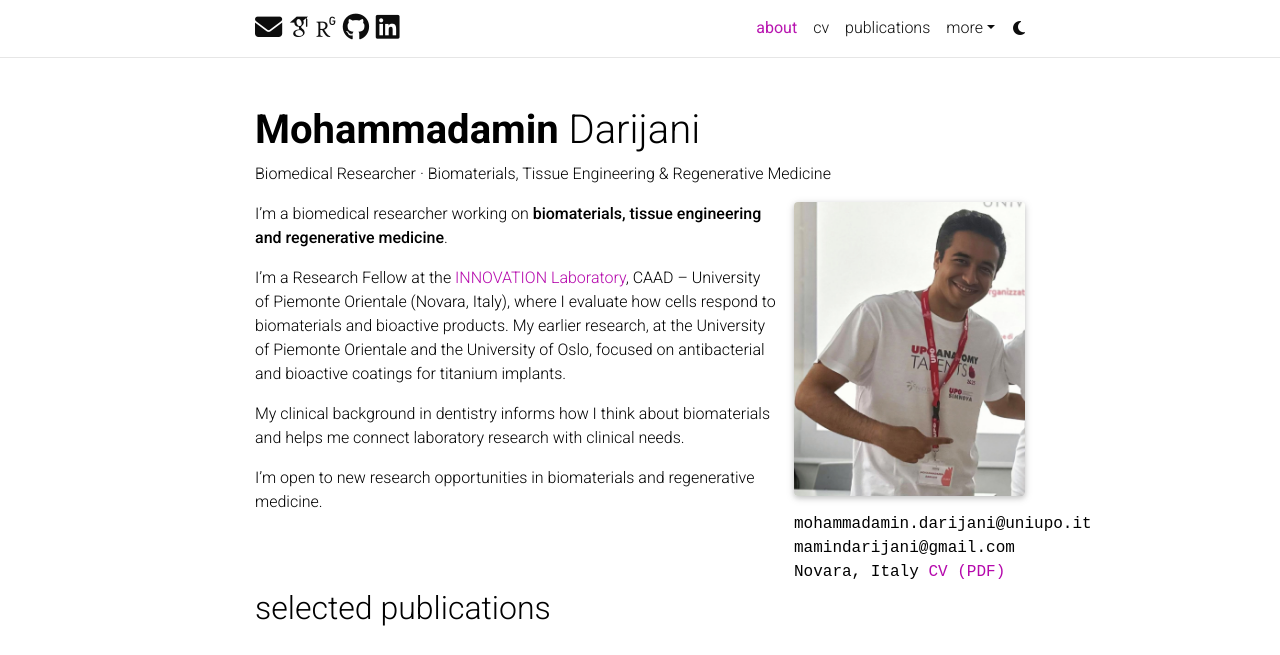
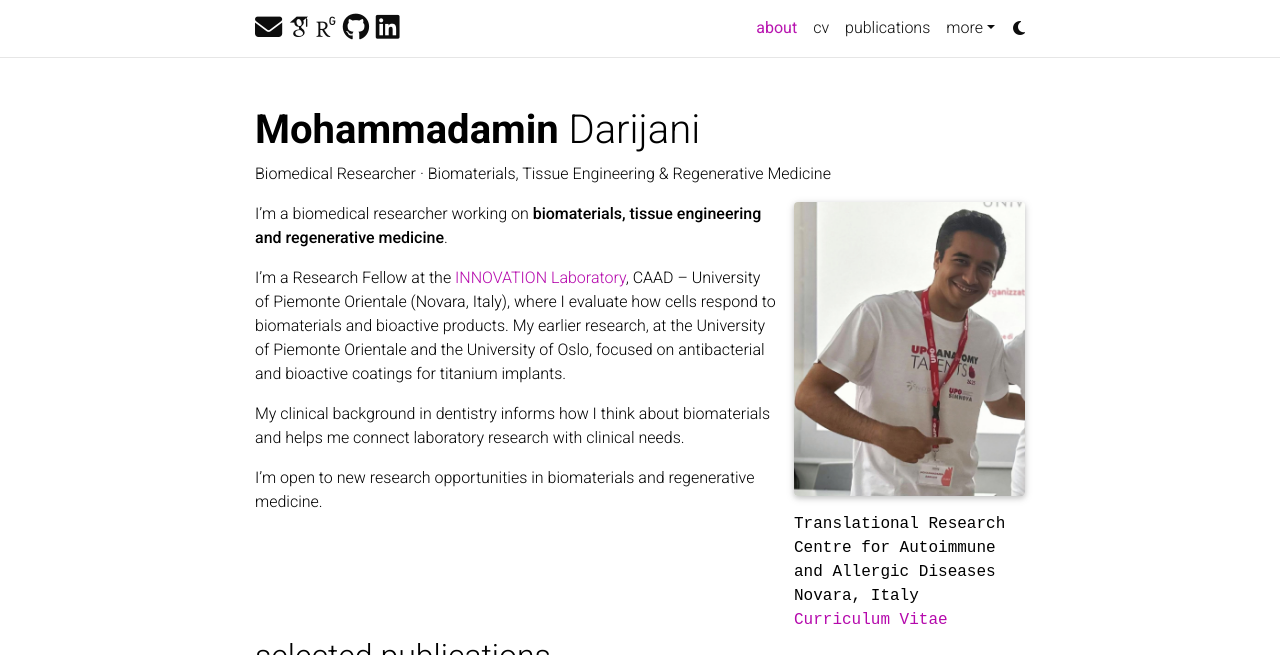
Before and after one commit to amindarijani/amindarijani.github.io, a Jekyll site: the page built from _pages/about.md, in a window 1280 px wide, cut to the strip 0-655 px from the top of the page. Built offline with Jekyll 4.4.1, drawn with Linux system fonts in a browser that asks for light colours; full-size pictures stand in for the smaller copies a plugin makes; some web fonts are replaced; comment, search, counter and statistics services are not loaded; a style sheet for code colours, icons or effects is not loaded.

Commit message:
Update about.md

```diff
--- a/_pages/about.md
+++ b/_pages/about.md
@@ -9,10 +9,9 @@ profile:
   image: prof_pic.jpg
   image_circular: false # crops the image to make it circular
   more_info: >
-    <p>mohammadamin.darijani@uniupo.it</p>
-    <p>mamindarijani@gmail.com</p>
+    <p>Translational Research Centre for Autoimmune and Allergic Diseases</p>
     <p>Novara, Italy</p>
-    <p><a href="/assets/pdf/Darijani_CV.pdf" target="_blank" rel="noopener noreferrer">CV (PDF)</a></p>
+    <p><a href="/assets/pdf/Darijani_CV.pdf" target="_blank" rel="noopener noreferrer">Curriculum Vitae</a></p>
 
 news: false # includes a list of news items
 latest_posts: false # includes a list of the newest posts
```
